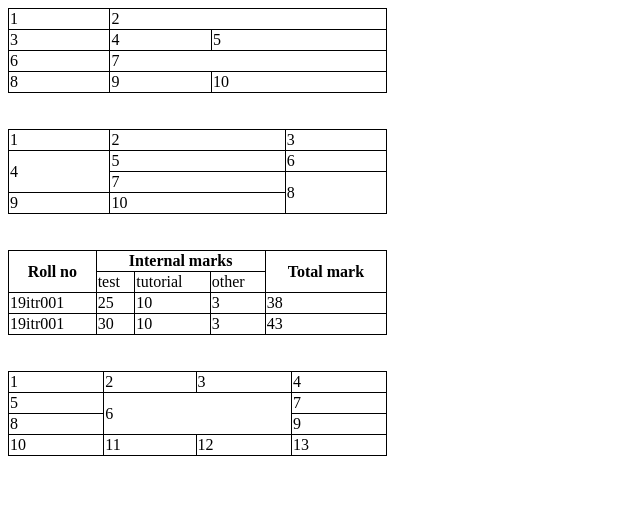
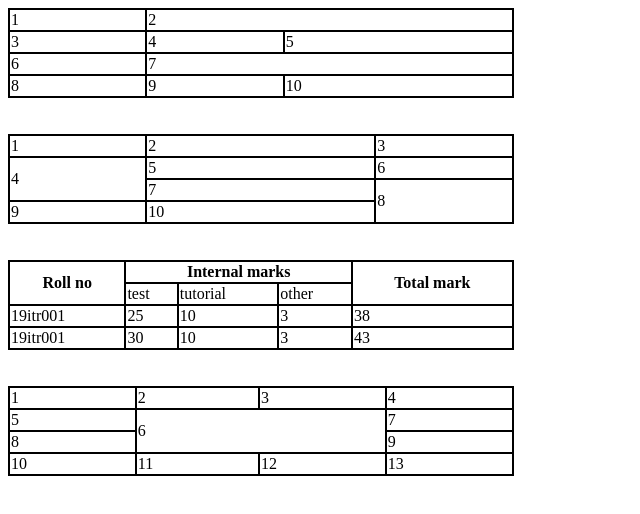
Before and after one commit to SENaveenkumar/wt_2, a plain HTML site: page index.html in a window 1280 px wide. Shown: the whole page, without its empty margins (0-640 px from the left). Drawn offline with Linux system fonts and the light colour scheme.

Commit message:
Update index.html

```diff
--- a/index.html
+++ b/index.html
@@ -3,7 +3,7 @@
 <head>
     <style>
         table, th, td {
-            border:1px solid black;
+            border:2px solid black;
             border-collapse: collapse;
         }
     </style>
@@ -13,7 +13,7 @@
     <title>TITLE</title>
 </head>
 <body>
-    <table style="width:30%">
+    <table style="width:40%">
         <tr>
             <td>1</td>
             <td colspan="2">2</td>
@@ -35,7 +35,7 @@
         </table>
         <br>
         <br>
-        <table style="width:30%">
+        <table style="width:40%">
             <tr>
                 <td>1</td>
                 <td>2</td>
@@ -57,7 +57,7 @@
         </table>
         <br>
         <br>
-        <table style="width:30%">
+        <table style="width:40%">
             <tr>
                 <th rowspan="2">Roll no</th>
                 <th colspan="3">Internal marks</th>
@@ -85,7 +85,7 @@
         </table>
         <br>
         <br>
-        <table style="width:30%">
+        <table style="width:40%">
             <tr>
                 <td>1</td>
                 <td>2</td>
```
